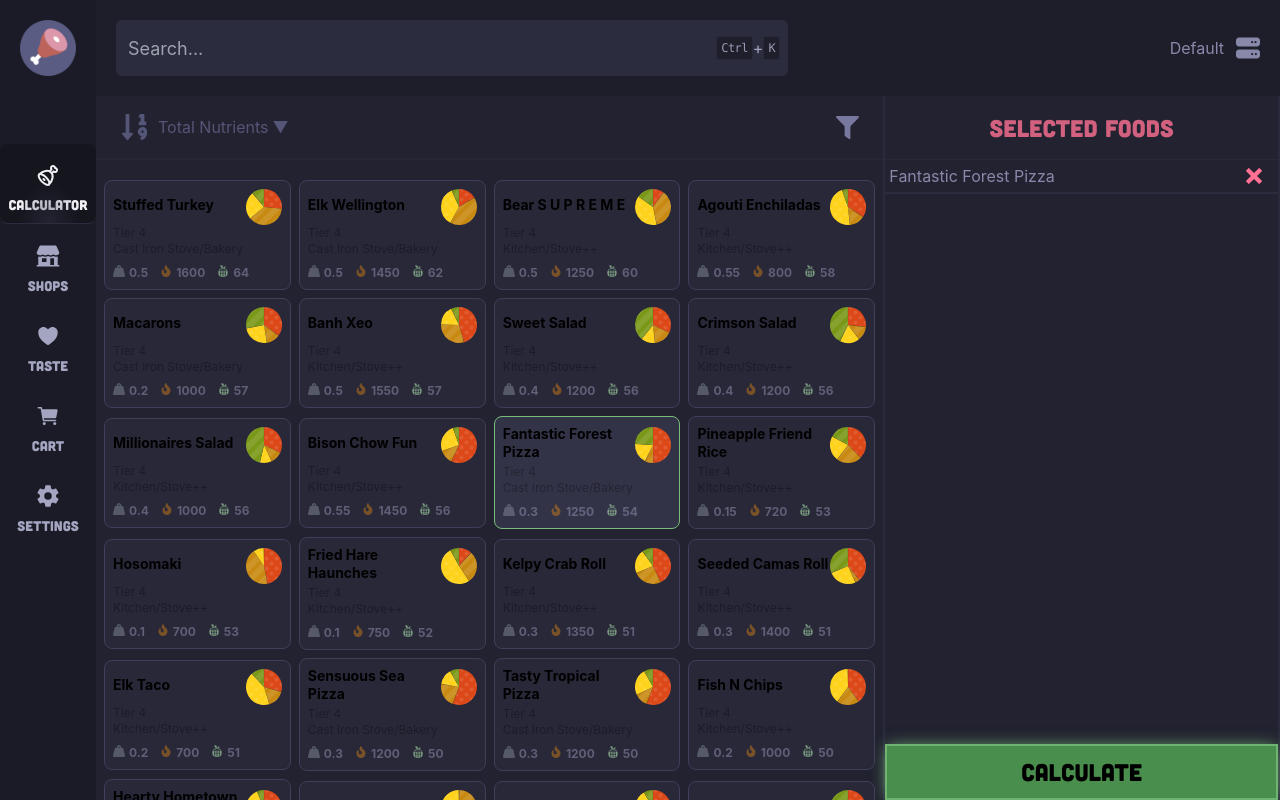
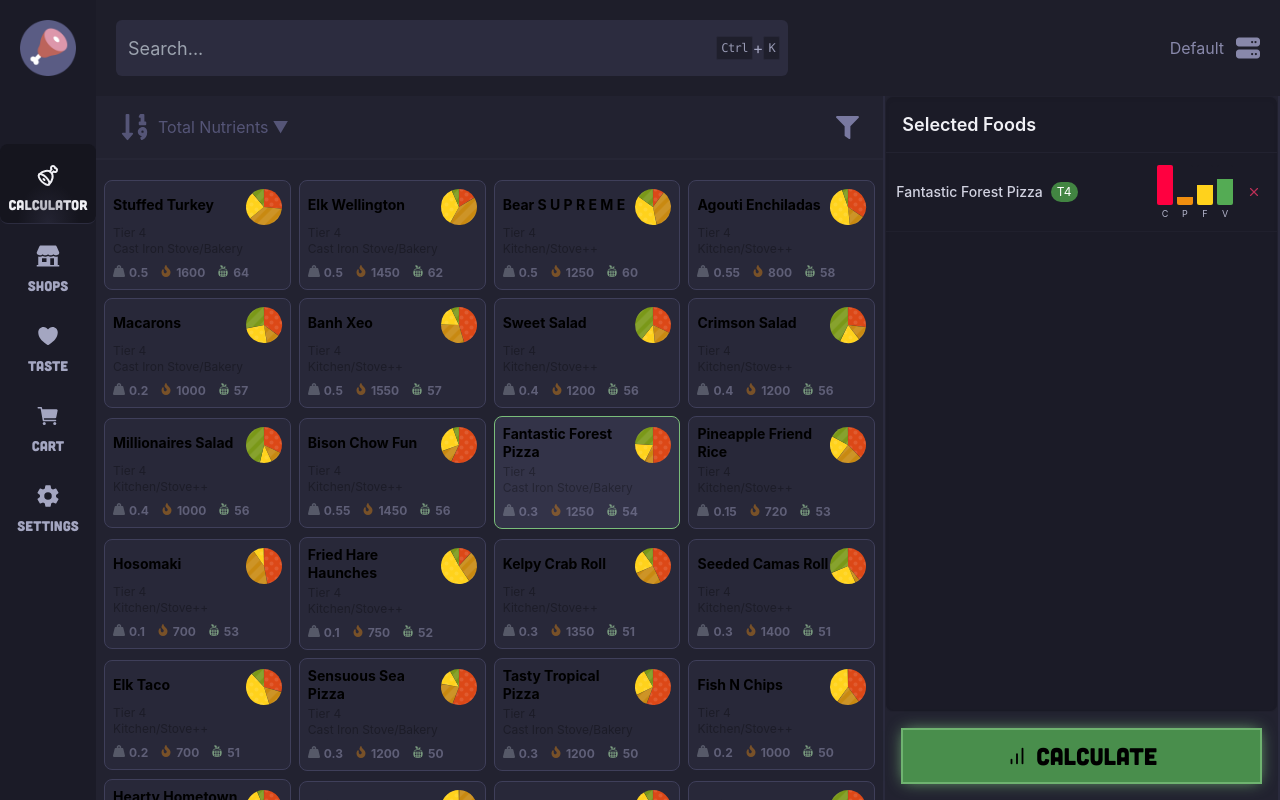
Before and after one commit to oddiz/ecofoodapp-v2.1, a Next.js app: page /calculator in a window 1280 px wide. Both pictures are taken after a click on the element 587 px from the left and 472 px from the top of the page. Built offline with nearby package versions, Linux system fonts and the light colour scheme.

Commit message:
add to shopping list

```diff
--- a/src/components/NivoComponents.tsx
+++ b/src/components/NivoComponents.tsx
@@ -1,8 +1,11 @@
-import dynamic from 'next/dynamic'
+import dynamic from "next/dynamic";
 
-const PieChart = dynamic(() => import('@nivo/pie').then(mod => mod.ResponsivePie), {
-  ssr: false,
-  loading: () => <div>Loading chart...</div>
-})
+const PieChart = dynamic(
+  () => import("@nivo/pie").then((mod) => mod.ResponsivePie),
+  {
+    ssr: false,
+    loading: () => <div></div>,
+  },
+);
 
-export default PieChart
+export default PieChart;
--- a/src/components/ResultRenderer.tsx
+++ b/src/components/ResultRenderer.tsx
@@ -1,5 +1,8 @@
 import { useServerStore } from "@/store/useServerStore";
+import { useShoppingStore } from "@/store/useShoppingStore";
 import type { CalculateSPResult, Food } from "@/types/food";
+import { ShoppingCart } from "lucide-react";
+import { toast } from "sonner";
 
 interface GroupedFood {
   food: Food;
@@ -14,9 +17,12 @@ const ResultRenderer = ({
   shopName: string;
 }) => {
   const { currentServerStores } = useServerStore();
+  const { addToShoppingList } = useShoppingStore();
+
   if (result === "loading") {
     return <></>;
   }
+
   // Group identical foods
   const groupedFoods = result.foods.menu.reduce((acc: GroupedFood[], food) => {
     const existing = acc.find((item) => item.food.id === food.id);
@@ -31,17 +37,35 @@ const ResultRenderer = ({
   const shop = currentServerStores.find((store) => store.name === shopName);
 
   const totalPrice = groupedFoods.reduce((acc, { food, count }) => {
-    const price = shop?.prices[food.name] ?? 0;
+    const price = shop?.prices?.[food.name] ?? 0;
     return acc + price * count;
   }, 0);
 
+  const handleAddToShoppingList = () => {
+    // Add each food in the calculated menu to the shopping list with their quantities
+    groupedFoods.forEach(({ food, count }) => {
+      addToShoppingList(food, count);
+    });
+
+    toast.success(`Added ${result.foods.menu.length} items to shopping list`);
+  };
+
   return (
     <div className="flex flex-col w-full h-full p-4 rounded-lg bg-primarydark-700/50 border border-primarydark-400/20">
+      {/* Add to Shopping List Button */}
+      <button
+        onClick={handleAddToShoppingList}
+        className="mb-4 h-10 w-full bg-ecoblue-600/30 hover:bg-ecoblue-700 text-primary-100 rounded-md flex items-center justify-center gap-2 transition-colors"
+      >
+        <ShoppingCart size={16} />
+        <span>Add to Shopping List</span>
+      </button>
+
       {/* Multipliers Section */}
       <div className="mb-6 grid grid-cols-3 gap-4">
         <div className="p-3 rounded-md bg-primarydark-600/50 text-center flex flex-col">
           <p className="text-xs text-primary-400 mb-1">SP Value</p>
-          <p className="text-xl font-bold text-ecogreen-400  mt-auto">
+          <p className="text-xl font-bold text-ecogreen-400 mt-auto">
             {result.sp.toFixed(1)}
           </p>
         </div>
@@ -51,16 +75,16 @@ const ResultRenderer = ({
             {result.multipliers.balanced.toFixed(2)}x
           </p>
         </div>
-        <div className="p-3 rounded-md bg-primarydark-600/50 text-center">
-          <p className="text-xs text-primary-400 mb-1">Taste Mult</p>
-          <p className="text-xl font-bold text-ecogreen-400">
+        <div className="p-3 rounded-md bg-primarydark-600/50 text-center flex flex-col">
+          <p className="text-xs text-primary-400 mb-1 flex-grow">Taste Mult</p>
+          <p className="text-xl font-bold text-ecogreen-400 mt-auto ">
             {result.multipliers.taste.toFixed(2)}x
           </p>
         </div>
       </div>
 
       {/* Foods Section */}
-      <div className="space-y-2 mb-6 ">
+      <div className="space-y-2 mb-6">
         <h3 className="text-sm font-semibold text-primary-200 mb-3">
           Best Combination
         </h3>
@@ -77,6 +101,11 @@ const ResultRenderer = ({
                 </span>
               )}
             </div>
+            {shop?.prices?.[food.name] && (
+              <span className="text-xs text-ecogreen-400">
+                ${shop.prices[food.name]!.toFixed(2)}
+              </span>
+            )}
           </div>
         ))}
       </div>
@@ -101,4 +130,5 @@ const ResultRenderer = ({
     </div>
   );
 };
+
 export default ResultRenderer;
--- a/src/components/pages/Calculator/AvailableFoods/FoodGrid.tsx
+++ b/src/components/pages/Calculator/AvailableFoods/FoodGrid.tsx
@@ -1,4 +1,5 @@
 import { FoodCard } from "@/components/pages/Calculator/AvailableFoods/FoodCard";
+import { useSearch } from "@/hooks/useSearch";
 import type { Food } from "@/types/food";
 import React, { useMemo } from "react";
 
@@ -13,6 +14,7 @@ const FoodGrid = React.memo(function FoodGrid({
 }) {
   const MAX_FOODS = 24;
   const [renderUntil, setRenderUntil] = React.useState<number>(MAX_FOODS);
+  const { searchInput } = useSearch();
 
   const renderFoods = () => {
     const foodsToRender = foods.slice(0, renderUntil);
--- a/src/components/pages/Calculator/CalculateSection.tsx
+++ b/src/components/pages/Calculator/CalculateSection.tsx
@@ -1,5 +1,5 @@
 import React from "react";
-
+import { BarChart } from "lucide-react";
 import ResultRenderer from "@/components/ResultRenderer";
 import { useSpWorker } from "@/hooks/useSpWorker";
 
@@ -8,12 +8,13 @@ const CalculateSection: React.FC = () => {
     useSpWorker();
 
   return (
-    <>
+    <div className="flex flex-col gap-3 p-4">
       <button
         onClick={() => startCalculation()}
         disabled={selectedFoods.length === 0 || isCalculating}
         className={`
         h-14 w-full flex-shrink-0 font-[Cubano] text-2xl ring-inset transition-all duration-100
+        flex items-center justify-center gap-2
         ${
           isCalculating || selectedFoods.length === 0
             ? "bg-ecogreen-400/20 shadow-none ring-2 ring-ecogreen-400/20 cursor-not-allowed"
@@ -21,12 +22,19 @@ const CalculateSection: React.FC = () => {
         }
       `}
       >
-        {isCalculating ? "Calculating..." : "Calculate"}
+        {isCalculating ? (
+          "Calculating..."
+        ) : (
+          <>
+            <BarChart size={22} /> Calculate
+          </>
+        )}
       </button>
-      {result && result !== "loading" && (
+
+      {result && result !== "loading" && result.foods?.menu?.length > 0 && (
         <ResultRenderer result={result} shopName="" />
       )}
-    </>
+    </div>
   );
 };
 
--- a/src/components/pages/Calculator/SelectedFoods/index.tsx
+++ b/src/components/pages/Calculator/SelectedFoods/index.tsx
@@ -1,21 +1,86 @@
 import React from "react";
 import { type Food } from "@/types/food";
-
-import { ImCross } from "react-icons/im";
+import { X } from "lucide-react";
 
 const SelectedFoodItem = React.memo(
-  ({ food, removeFood }: { food: Food; removeFood: (food: Food) => void }) => (
-    <div className="flex w-full items-center border-b-2 border-primarydark-400 pr-4">
-      <div className="m-1">{food.name}</div>
+  ({ food, removeFood }: { food: Food; removeFood: (food: Food) => void }) => {
+    return (
+      <div className="group flex w-full items-center justify-between p-2.5 border-b border-primarydark-500/40 hover:bg-primarydark-500/30 transition-colors">
+        <div className="flex flex-1 min-w-0">
+          <div className="flex items-center">
+            <span className="text-sm text-primary-200 font-medium truncate">
+              {food.name}
+            </span>
+            <span
+              className={`ml-2 text-xs px-1.5 py-0.5 rounded-full ${getTierColor(food.tier)}`}
+            >
+              T{food.tier}
+            </span>
+          </div>
+
+          <div className="flex items-center gap-3 mt-0.5 ml-auto">
+            {/* Nutrition bars */}
+            <div className="flex-1 flex items-center gap-1">
+              <NutrientBar value={food.carb} color="bg-ecored-500" label="C" />
+              <NutrientBar
+                value={food.pro}
+                color="bg-ecoyellow-500"
+                label="P"
+              />
+              <NutrientBar value={food.fat} color="bg-[#ffd21c]" label="F" />
+              <NutrientBar value={food.vit} color="bg-ecogreen-500" label="V" />
+            </div>
+          </div>
+        </div>
+
         <button
-        className="ml-auto h-full justify-self-end"
           onClick={() => removeFood(food)}
+          className="ml-2 p-1.5 rounded-full opacity-70 hover:opacity-100 hover:bg-ecored-600/20 transition-all group-hover:opacity-100"
+          aria-label="Remove food"
         >
-        <ImCross className="text-ecored-300" />
+          <X size={14} className="text-ecored-400" />
         </button>
       </div>
-  ),
     );
+  },
+);
+
+const NutrientBar = ({
+  value,
+  color,
+  label,
+}: {
+  value: number;
+  color: string;
+  label: string;
+}) => {
+  return (
+    <div className="flex flex-col items-center" title={`${label}: ${value}`}>
+      <div className="w-4 h-10 bg-primarydark-700/60 rounded-sm overflow-hidden flex items-end">
+        <div
+          className={`w-full ${color}`}
+          style={{ height: `${Math.min(value * 5, 100)}%` }}
+        ></div>
+      </div>
+      <span className="text-[9px] mt-0.5 text-primary-400">{label}</span>
+    </div>
+  );
+};
+
+function getTierColor(tier: number): string {
+  switch (tier) {
+    case 4:
+      return "bg-ecogreen-600 text-white";
+    case 3:
+      return "bg-ecoblue-600 text-white";
+    case 2:
+      return "bg-ecoyellow-600 text-primarydark-800";
+    case 1:
+      return "bg-ecored-500 text-white";
+    default:
+      return "bg-primarydark-400 text-primary-200";
+  }
+}
 
 SelectedFoodItem.displayName = "SelectedFoodItem";
 
@@ -28,11 +93,19 @@ const SelectedFoodsSection = React.memo(
     removeFood: (food: Food) => void;
   }) => {
     return (
-      <div className="flex h-full w-full overflow-hidden flex-col bg-primarydark-600 border-primarydark-200/40 border-1">
-        <div className=" flex h-16 w-full flex-shrink-0 flex-row items-center justify-center border-b-[1px] border-primarydark-200/30 px-6 text-ecored-300/80 font-[Cubano] text-2xl">
+      <div className="flex h-full w-full overflow-hidden flex-col bg-primarydark-700 border-primarydark-500/40 border rounded-lg shadow-inner">
+        <div className="flex h-14 items-center justify-between px-4 border-b border-primarydark-600">
+          <h2 className="font-semibold text-lg text-primary-100">
             Selected Foods
+          </h2>
         </div>
-        <div className="flex-1 overflow-y-auto text-primary-700">
+
+        {selectedFoods.length === 0 ? (
+          <div className="flex-1 flex items-center justify-center text-primary-400 text-sm italic p-4 text-center">
+            Select foods from the list to create your menu
+          </div>
+        ) : (
+          <div className="flex-1 overflow-y-auto scrollbar">
             {selectedFoods.map((food) => (
               <SelectedFoodItem
                 key={food.id}
@@ -41,6 +114,7 @@ const SelectedFoodsSection = React.memo(
               />
             ))}
           </div>
+        )}
       </div>
     );
   },
--- a/src/components/pages/settings/AddServer.tsx
+++ b/src/components/pages/settings/AddServer.tsx
@@ -153,7 +153,7 @@ const AddServerComponent = () => {
           ) : (
             <div className="overflow-x-auto">
               <Table>
-                <TableHeader className="bg-primarydark-600">
+                <TableHeader className="bg-primarydark-800">
                   <TableRow>
                     <TableHead className="text-primary-300">Server</TableHead>
                     <TableHead className="text-primary-300">Address</TableHead>
```
Lines whose indentation alone changed are shown as unchanged.
